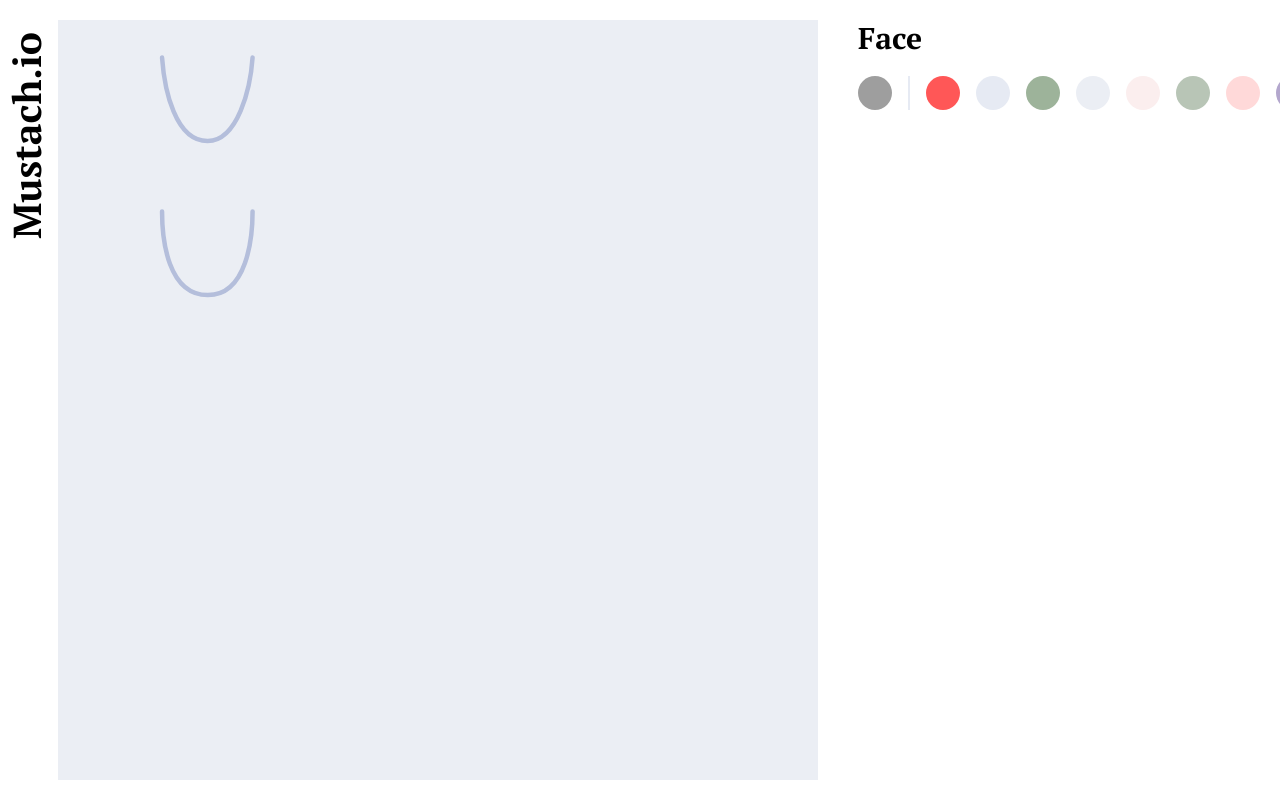
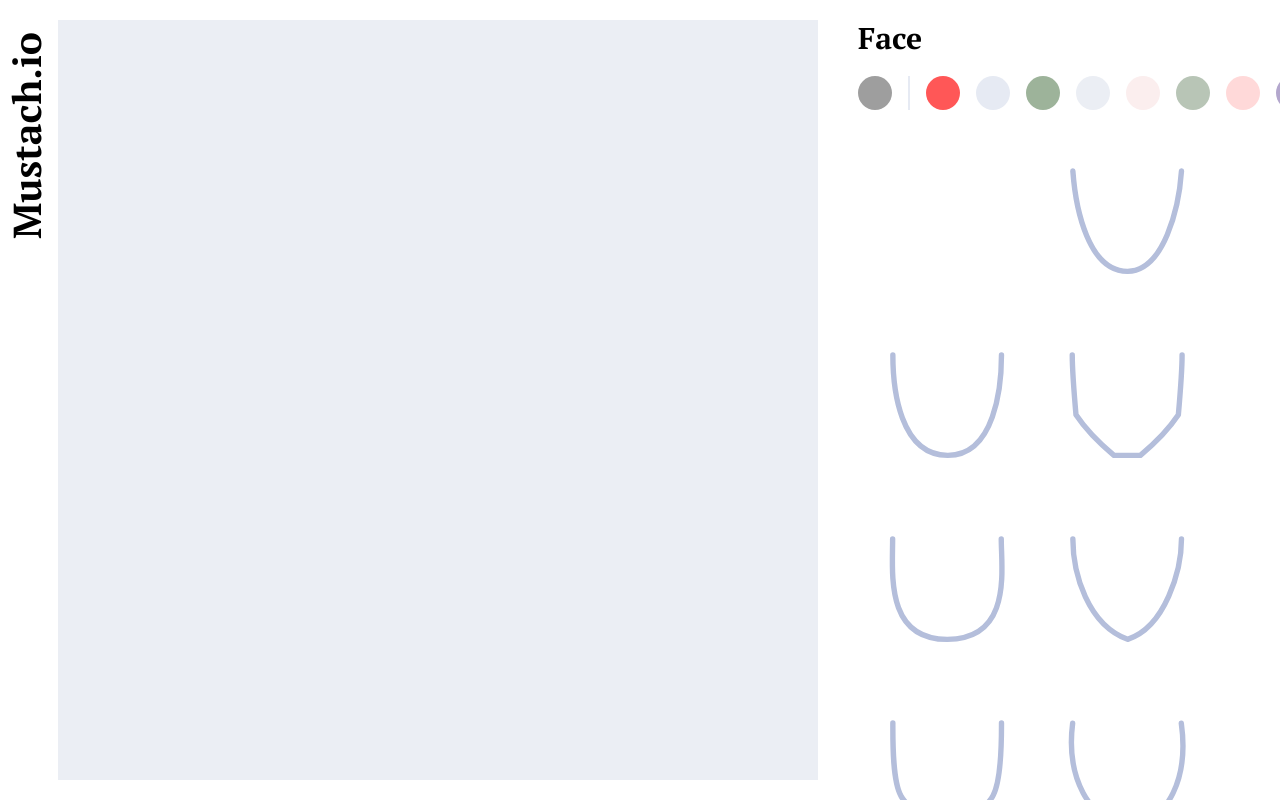
Before and after one commit to PIWEEK/Mustach.io, a React (Create React App) app: page / in a window 1280 px wide. Built offline with nearby package versions, Linux system fonts and the light colour scheme; grey boxes are pictures that could not be loaded.

Commit message:
#008 Add paint logic

```diff
--- a/public/index.html
+++ b/public/index.html
@@ -27,37 +27,6 @@
     <title>Mustach.io</title>
   </head>
   <body>
-    <svg style='display:none' xmlns:dc='http://purl.org/dc/elements/1.1/' xmlns:cc='http://creativecommons.org/ns#' xmlns:rdf='http://www.w3.org/1999/02/22-rdf-syntax-ns#' xmlns:svg='http://www.w3.org/2000/svg' xmlns='http://www.w3.org/2000/svg' version='1.1'>
-      <defs>
-        <symbol id='cara-001' viewBox='0 0 100 100'>
-          <path d="M19.3633 25.0264C20.921 46.454 28.1731 80.8559 49.7944 80.7393C69.9968 80.411 78.3198 45.4481 79.7143 25.0264" stroke="#B4BEDB" stroke-width="3" stroke-linecap="round" stroke-linejoin="round"/>
-        </symbol>
-        <symbol id='cara-002' viewBox='0 0 100 100'>
-          <path d="M19.3633 25.0264C19.3633 44.1285 23.3617 80.5786 49.7944 80.7393C76.1538 80.8995 79.7143 42.1476 79.7143 25.0264" stroke="#B4BEDB" stroke-width="3" stroke-linecap="round" stroke-linejoin="round"/>
-        </symbol>
-        <symbol id='cara-003' viewBox='0 0 100 100'>
-          <path d="M19.0293 25.0368C19.0293 34.5879 21.0993 58.2308 21.0993 58.2308C26.9676 67.0565 33.317 73.3664 42.1997 80.7498L56.8783 80.7285C65.7611 73.3452 72.1104 67.0353 77.9787 58.2095C77.9787 58.2095 80.0487 34.5667 80.0487 25.0156" stroke="#B4BEDB" stroke-width="3" stroke-linecap="round" stroke-linejoin="round"/>
-        </symbol>
-        <symbol id='cara-004' viewBox='0 0 100 100'>
-          <path d="M19.2381 25.0264C19.2381 44.1285 15.1582 80.8705 49.6691 80.7393C85.755 80.6021 79.589 42.1476 79.589 25.0264" stroke="#B4BEDB" stroke-width="3" stroke-linecap="round" stroke-linejoin="round"/>
-        </symbol>
-        <symbol id='cara-005' viewBox='0 0 100 100'>
-          <path d="M19.3633 25.0264C19.3633 44.1285 27.6476 72.6435 49.7944 80.7393C70.8043 73.9537 79.7144 42.1476 79.7144 25.0264" stroke="#B4BEDB" stroke-width="3" stroke-linecap="round" stroke-linejoin="round"/>
-        </symbol>
-        <symbol id='cara-006' viewBox='0 0 100 100'>
-          <path d="M19.3649 25.0264C19.3649 34.5774 19.0158 56.7677 23.8552 65.481C28.6946 74.1943 38.7226 76.6914 49.796 80.7393C60.3009 77.3465 70.2012 74.3543 75.0549 65.2295C79.9087 56.1048 79.7159 33.587 79.7159 25.0264" stroke="#B4BEDB" stroke-width="3" stroke-linecap="round" stroke-linejoin="round"/>
-        </symbol>
-        <symbol id='cara-007' viewBox='0 0 100 100'>
-          <path d="M19.2533 25.1172C15.5975 53.9271 27.753 80.6736 50.6805 80.65C73.277 80.6268 83.6649 53.9732 79.6043 25.1172" stroke="#B4BEDB" stroke-width="3" stroke-linecap="round" stroke-linejoin="round"/>
-        </symbol>
-        <symbol id='cara-008' viewBox='0 0 100 100'>
-          <path d="M78.7213 25.04C78.4588 65.4261 68.3942 80.3629 55.5111 80.7143C42.628 81.0657 46.2239 73.0158 48.3283 72.9557C50.4326 73.0158 54.0286 81.0657 41.1454 80.7143C28.2623 80.3629 20.618 65.4261 20.3555 25.04" stroke="#B4BEDB" stroke-width="3" stroke-linecap="round" stroke-linejoin="round"/>
-        </symbol>
-        <symbol id='cara-009' viewBox='0 0 100 100'>
-          <path d="M19.3633 25.0264C19.3633 34.5774 21.4344 54.3475 26.2738 63.0608C31.1132 71.7741 38.721 76.6914 49.7944 80.7393C60.2993 77.3465 67.7792 71.934 72.633 62.8093C77.4867 53.6846 79.7143 33.587 79.7143 25.0264" stroke="#B4BEDB" stroke-width="3" stroke-linecap="round" stroke-linejoin="round"/>
-        </symbol>
-      </defs>
-    </svg>
     <noscript>You need to enable JavaScript to run this app.</noscript>
     <div id="root"></div>
     <!--
--- a/src/App.js
+++ b/src/App.js
@@ -4,10 +4,12 @@ import Header from "./components/Header/Header.js"
 import Canvas from "./components/Canvas/Canvas.js"
 import './App.css';
 import ParametricMenu from './components/ParametricMenu/ParametricMenu.js';
+import AllSVGs from './components/AllSVGs/AllSVGs.js';
 
 function App() {
   return (
     <div className="App">
+      <AllSVGs />
       <Header />
       <div className="App-body">
         <Canvas />
--- /dev/null
+++ b/src/components/AllSVGs/AllSVGs.js
@@ -0,0 +1,37 @@
+import React from 'react';
+
+const AllSVGs = () =>(
+  <svg style={{display:'none'}} xmlns='http://www.w3.org/2000/svg' version='1.1'>
+    <defs>
+      <symbol id='face-001' viewBox='0 0 100 100'>
+        <path d="M19.3633 25.0264C20.921 46.454 28.1731 80.8559 49.7944 80.7393C69.9968 80.411 78.3198 45.4481 79.7143 25.0264" stroke="#B4BEDB" stroke-width="3" stroke-linecap="round" stroke-linejoin="round"/>
+      </symbol>
+      <symbol id='face-002' viewBox='0 0 100 100'>
+        <path d="M19.3633 25.0264C19.3633 44.1285 23.3617 80.5786 49.7944 80.7393C76.1538 80.8995 79.7143 42.1476 79.7143 25.0264" stroke="#B4BEDB" stroke-width="3" stroke-linecap="round" stroke-linejoin="round"/>
+      </symbol>
+      <symbol id='face-003' viewBox='0 0 100 100'>
+        <path d="M19.0293 25.0368C19.0293 34.5879 21.0993 58.2308 21.0993 58.2308C26.9676 67.0565 33.317 73.3664 42.1997 80.7498L56.8783 80.7285C65.7611 73.3452 72.1104 67.0353 77.9787 58.2095C77.9787 58.2095 80.0487 34.5667 80.0487 25.0156" stroke="#B4BEDB" stroke-width="3" stroke-linecap="round" stroke-linejoin="round"/>
+      </symbol>
+      <symbol id='face-004' viewBox='0 0 100 100'>
+        <path d="M19.2381 25.0264C19.2381 44.1285 15.1582 80.8705 49.6691 80.7393C85.755 80.6021 79.589 42.1476 79.589 25.0264" stroke="#B4BEDB" stroke-width="3" stroke-linecap="round" stroke-linejoin="round"/>
+      </symbol>
+      <symbol id='face-005' viewBox='0 0 100 100'>
+        <path d="M19.3633 25.0264C19.3633 44.1285 27.6476 72.6435 49.7944 80.7393C70.8043 73.9537 79.7144 42.1476 79.7144 25.0264" stroke="#B4BEDB" stroke-width="3" stroke-linecap="round" stroke-linejoin="round"/>
+      </symbol>
+      <symbol id='face-006' viewBox='0 0 100 100'>
+        <path d="M19.3649 25.0264C19.3649 34.5774 19.0158 56.7677 23.8552 65.481C28.6946 74.1943 38.7226 76.6914 49.796 80.7393C60.3009 77.3465 70.2012 74.3543 75.0549 65.2295C79.9087 56.1048 79.7159 33.587 79.7159 25.0264" stroke="#B4BEDB" stroke-width="3" stroke-linecap="round" stroke-linejoin="round"/>
+      </symbol>
+      <symbol id='face-007' viewBox='0 0 100 100'>
+        <path d="M19.2533 25.1172C15.5975 53.9271 27.753 80.6736 50.6805 80.65C73.277 80.6268 83.6649 53.9732 79.6043 25.1172" stroke="#B4BEDB" stroke-width="3" stroke-linecap="round" stroke-linejoin="round"/>
+      </symbol>
+      <symbol id='face-008' viewBox='0 0 100 100'>
+        <path d="M78.7213 25.04C78.4588 65.4261 68.3942 80.3629 55.5111 80.7143C42.628 81.0657 46.2239 73.0158 48.3283 72.9557C50.4326 73.0158 54.0286 81.0657 41.1454 80.7143C28.2623 80.3629 20.618 65.4261 20.3555 25.04" stroke="#B4BEDB" stroke-width="3" stroke-linecap="round" stroke-linejoin="round"/>
+      </symbol>
+      <symbol id='face-009' viewBox='0 0 100 100'>
+        <path d="M19.3633 25.0264C19.3633 34.5774 21.4344 54.3475 26.2738 63.0608C31.1132 71.7741 38.721 76.6914 49.7944 80.7393C60.2993 77.3465 67.7792 71.934 72.633 62.8093C77.4867 53.6846 79.7143 33.587 79.7143 25.0264" stroke="#B4BEDB" stroke-width="3" stroke-linecap="round" stroke-linejoin="round"/>
+      </symbol>
+    </defs>
+  </svg>
+);
+
+export default AllSVGs;
--- a/src/components/ColorSelector/ColorSelector.js
+++ b/src/components/ColorSelector/ColorSelector.js
@@ -9,7 +9,6 @@ const ColorSelector = () => {
     setColorSelected(newColor);
   }
   const onChangeHandler = (e)=>{
-    console.log('////////////', e.target.value)
     setColorPickerValue(e.target.value);
     setColorSelected(e.target.value);
   }
--- a/src/components/Features/Faces/Faces.css
+++ b/src/components/Features/Faces/Faces.css
@@ -1,3 +1,13 @@
-.face {
+.vectors-list {
+  display: flex;
+  flex-wrap: wrap;
+}
+.item {
   fill: none;
+  height: 180px;
+  width: 180px;
+  border-radius: 1.25rem;
 }
+.item:hover {
+  background-color: rgba(230, 234, 243, 0.4);
+}
--- a/src/components/ParametricMenu/ParametricMenu.js
+++ b/src/components/ParametricMenu/ParametricMenu.js
@@ -2,13 +2,31 @@ import React from 'react';
 import './ParametricMenu.css';
 import Dropdown from '../Dropdown/Dropdown';
 import ColorSelector from '../ColorSelector/ColorSelector';
+import SVGsList from '../SVGsList/SVGsList';
 
-const ParametricMenu = () =>
-  <div className="parametric-menu-container">
-    <div>
-      <Dropdown />
-      <ColorSelector />
+const ParametricMenu = () => {
+  const miObj = {
+    faces: {
+      id:'face',
+      nTypes: 9
+    },
+    mouths: {
+      children: [
+        {id:'upper-lip', name: 'Upper Lip', nTypes: 9},
+        {id:'smile', name: 'Smile', nTypes: 9},
+        {id:'lower-lip', name: 'Lower Lip', nTypes: 9}
+      ]
+    }
+  }
+  return (
+    <div className="parametric-menu-container">
+      <div>
+        <Dropdown />
+        <ColorSelector />
+        <SVGsList feature={miObj.faces}/>
+      </div>
     </div>
-  </div>
+  )
+}
 
 export default ParametricMenu;
--- /dev/null
+++ b/src/components/SVGsList/SVGsList.css
@@ -0,0 +1,3 @@
+.face {
+  fill: none;
+}
--- /dev/null
+++ b/src/components/SVGsList/SVGsList.js
@@ -0,0 +1,41 @@
+import React, { useState, useEffect } from 'react';
+
+const SVGsList = ({feature}) => {
+
+  const [featureMenu, setFeatureMenu] = useState('')
+  let svgIds = Array.from(Array(feature.nTypes).keys()).map(x => `${feature.id}-00${++x}`)
+
+  useEffect(()=>{
+      if(feature.children) {
+        setFeatureMenu(feature.children[0].id)
+      } else {
+        setFeatureMenu(feature.id)
+      }
+
+    }, []
+  )
+  const childrenMenu = (items) => {
+
+    return (
+      <ul>
+        {items.map((item)=><li onClick={()=>setFeatureMenu(item.name)}>{`${item.name} ${item.nTypes}`}</li>)}
+      </ul>
+    )
+  }
+  return (
+    <div>
+      {feature.children && childrenMenu(feature.children)}
+      <ul className='vectors-list'>
+        <li className="item"></li>
+        {
+          svgIds.map(x=><li key={x}>
+            <svg xmlns='http://www.w3.org/2000/svg' className="item">
+              <use xlinkHref={`#${x}`} />
+            </svg>
+          </li>)
+        }
+      </ul>
+    </div>
+  )
+}
+export default SVGsList;
```
